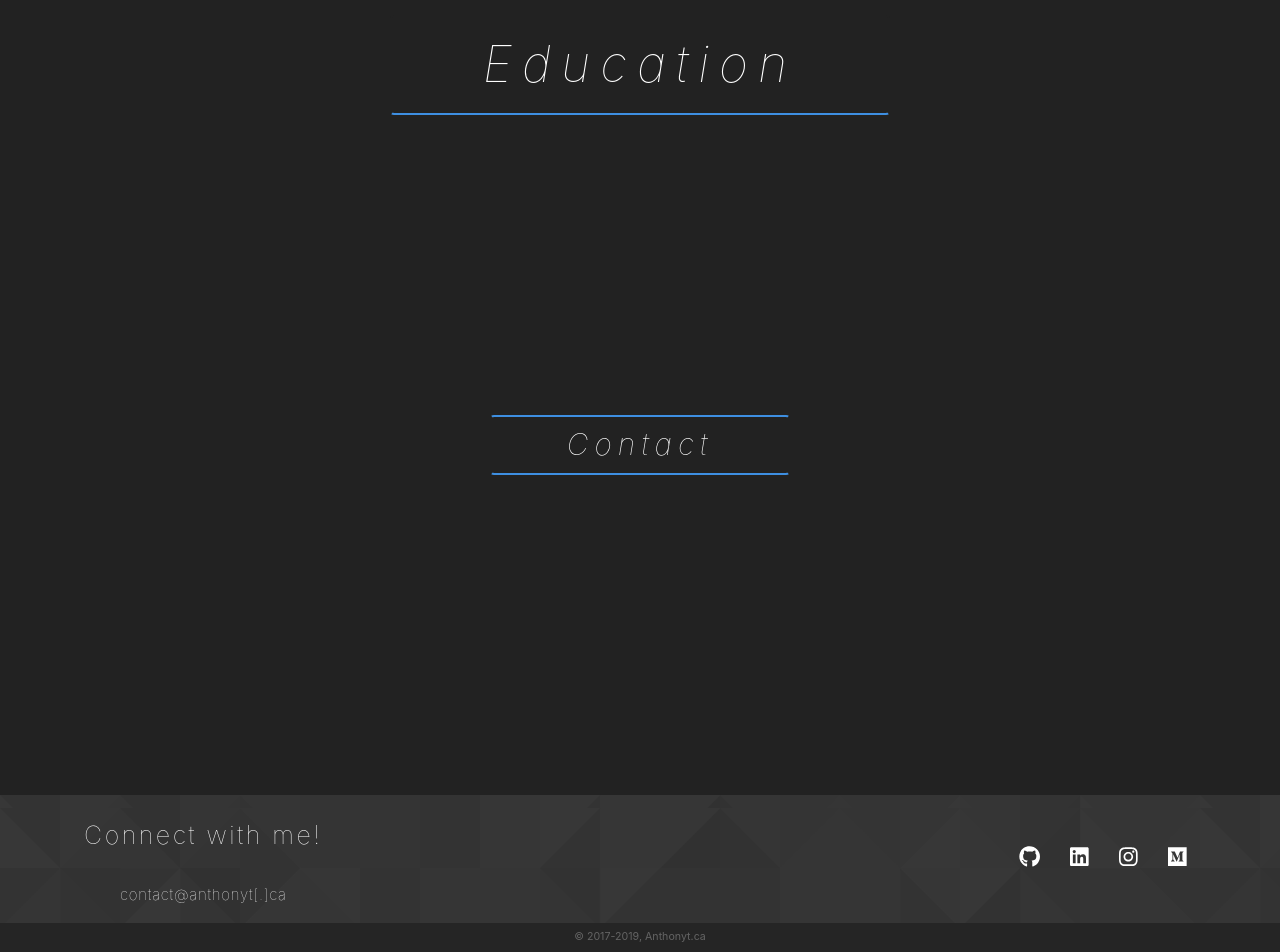
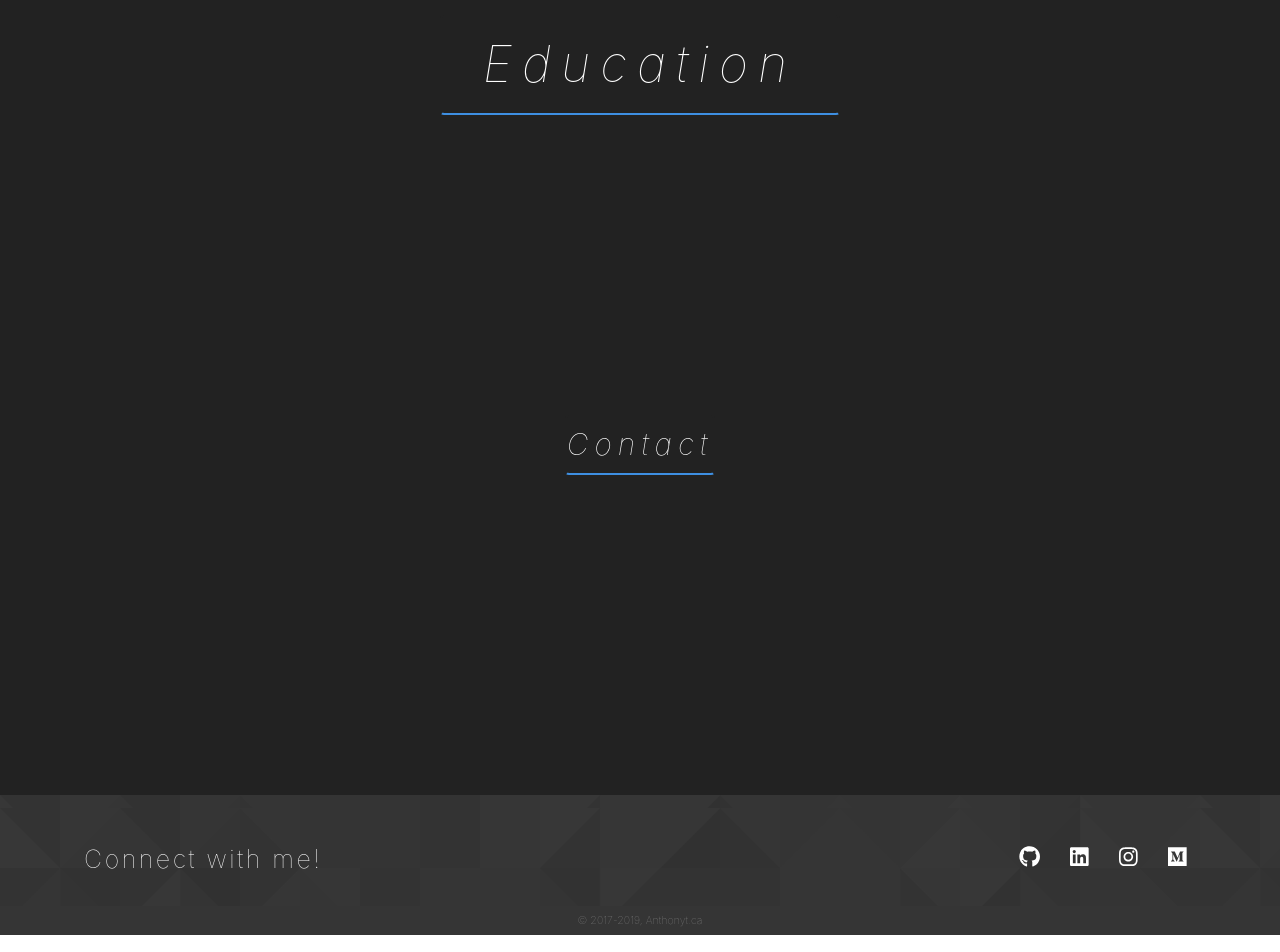
Before and after one commit to anthonytwh/anthonytwh.github.io, a React (Create React App) app: page / in a window 1280 px wide. Shown: the part 3490-4442 px from the top of the page. Built offline with nearby package versions, Linux system fonts and the light colour scheme.

Commit message:
minor footer update

```diff
--- a/src/assets/styles.css
+++ b/src/assets/styles.css
@@ -403,7 +403,7 @@ P O R T F O L I O
   font-weight: 100;
   font-style: italic;
 
-  width: 10em;
+  width: 8em;
   height: 2em;
   margin-top: 5em;
 }
@@ -426,6 +426,7 @@ P O R T F O L I O
   border-color: none;
   color: lightgrey;
   border-top-color: #222;
+  border-top-color: #3E8FE2;
   border-bottom-color: #3E8FE2;
 }
 
@@ -511,7 +512,7 @@ C O N T A C T
   background: #222;
   border: 2px solid #222;
   border-color: #222;
-  border-top-color: #3E8FE2;
+  /*border-top-color: #3E8FE2;*/
   border-bottom-color: #3E8FE2;
   color: white;
   font-weight: 100;
@@ -521,7 +522,7 @@ C O N T A C T
   font-weight: 100;
   font-style: italic;
 
-  width: 10em;
+  width: 5em;
   height: 2em;
   margin-top: 10em;
 }
@@ -532,7 +533,7 @@ C O N T A C T
   background: #3E8FE2;
   border-color: #272727;
   color: white;
-  border-top-color: #3E8FE2;
+  /*border-top-color: #3E8FE2;*/
   border-bottom-color: #3E8FE2;
   transform:scale(1.025);
 }
@@ -635,7 +636,7 @@ F O O T E R
 .Footer-body:hover {
   color: #3E8FE2;
   font-size: 15.5px;
-  font-weight: 105;
+  font-weight: 10;
   text-decoration: none;
 }
 
@@ -649,9 +650,10 @@ F O O T E R
 }
 
 .Footer-foot {
-  background-color: rgb(37, 37, 37) /*#292929*/;
+  background-color: rgb(53, 53, 53) /* rgb(37, 37, 37) #292929;*/;
   font-size: 8pt;
-  color: rgb(100, 100, 100);
+  color: #888/*rgb(100, 100, 100)*/;
+  font-weight: 100;
   bottom: 0;
   padding-top: 0.5%;
   padding-bottom: 0.5%;
--- a/src/components/Footer.jsx
+++ b/src/components/Footer.jsx
@@ -18,9 +18,9 @@ class Footer extends Component {
 				<div className="Footer">
 					<Row>
 						<Col>
+							<br></br>
 							<h1 className="Footer-head"> Connect with me! </h1>
 							<br></br>
-							<p><a className="Footer-body" href="#"> contact@anthonyt[.]ca </a></p>
 						</Col>
 						<Col></Col>
 						<Col>
```
